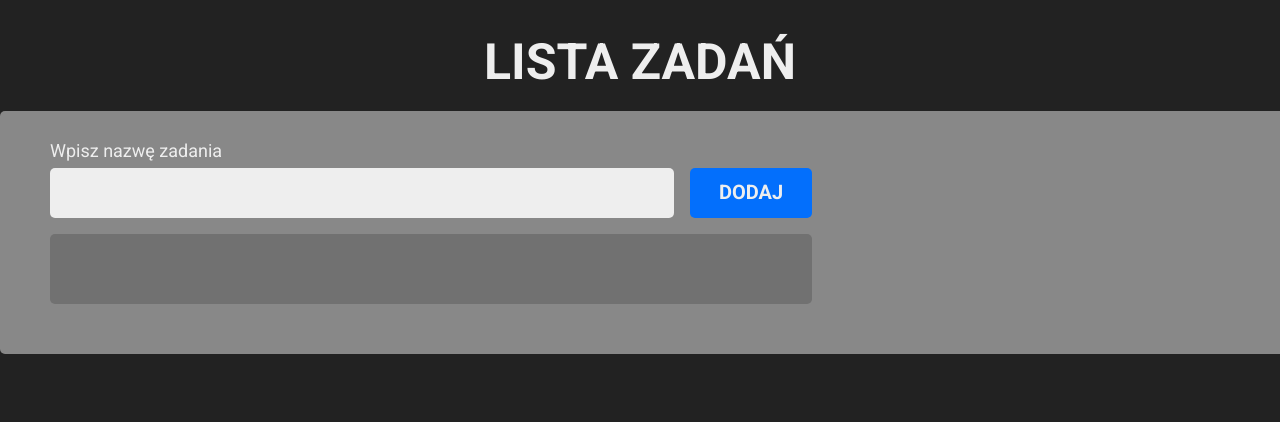
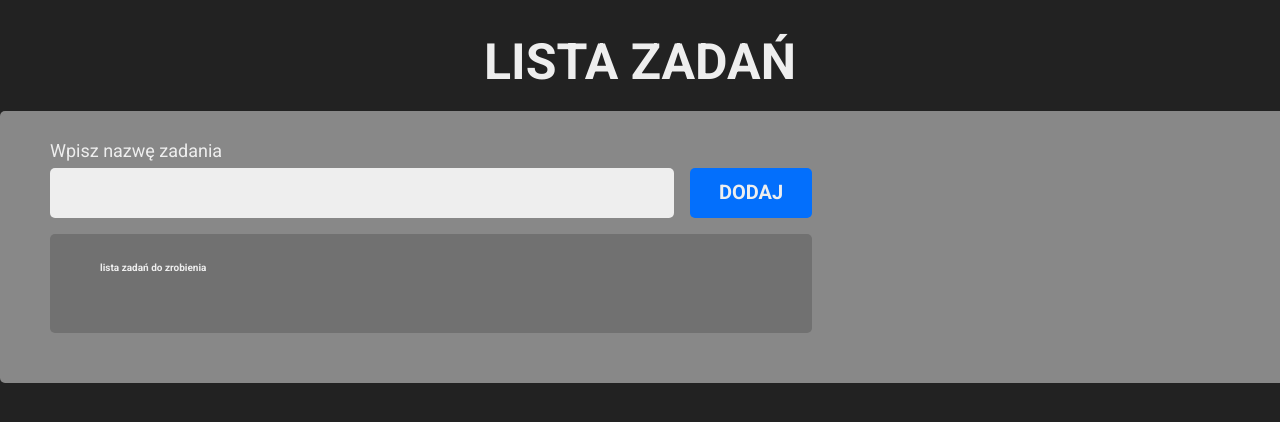
Before and after one commit to KP1976/todo-react, a React (Create React App) app: page / in a window 1280 px wide. Shown: the top 422 px of the page. Built offline with nearby package versions, Linux system fonts and the light colour scheme.

Commit message:
Add TasksList component and fix TasksListContainer

```diff
--- /dev/null
+++ b/src/components/TasksList.js
@@ -0,0 +1,11 @@
+import React from 'react';
+
+const TasksList = () => {
+	return (
+		<div>
+			<ul className="tasks-list" />
+		</div>
+	);
+};
+
+export default TasksList;
--- a/src/components/TasksListContainer.js
+++ b/src/components/TasksListContainer.js
@@ -1,7 +1,16 @@
 import React from 'react';
+import TasksList from './TasksList';
 
 const TasksListContainer = () => {
-	return <div className="tasks-list-container" />;
+	return (
+		<div className="tasks-list-container">
+			<h2 className="tasks-list__title">
+				lista zadań{' '}
+				<strong className="task-list__title--yellow">do zrobienia</strong>
+			</h2>
+			<TasksList />
+		</div>
+	);
 };
 
 export default TasksListContainer;
```
